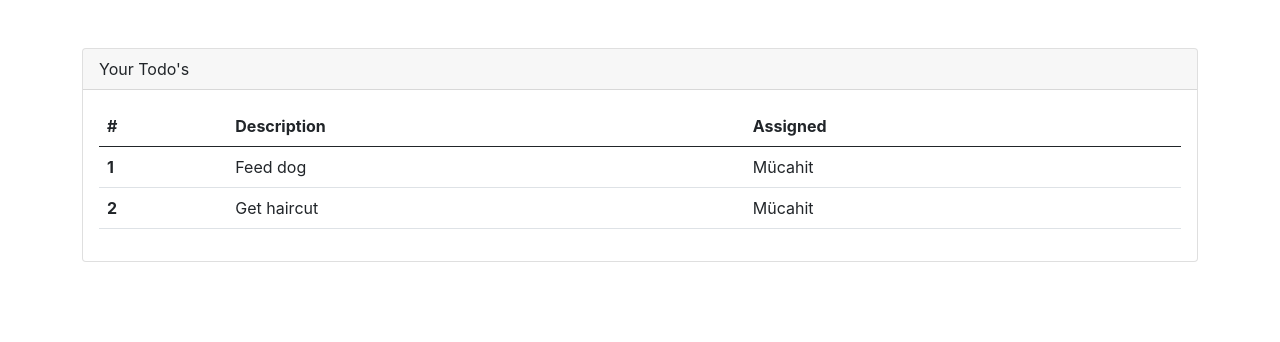
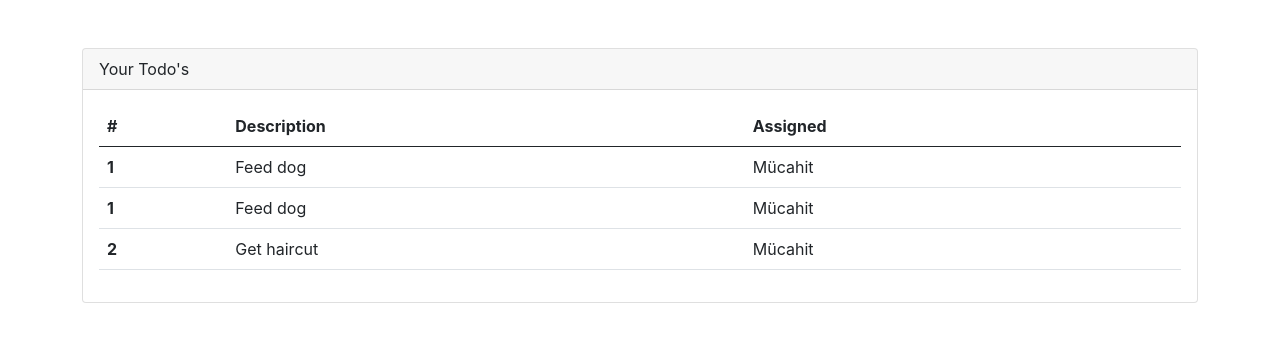
Before and after one commit to mchtshn/react-todo-demo, a React (Create React App) app: page / in a window 1280 px wide. Shown: the top 342 px of the page. Built offline with nearby package versions, Linux system fonts and the light colour scheme.

Commit message:
compenent reusability but static variable

```diff
--- a/src/App.js
+++ b/src/App.js
@@ -20,6 +20,7 @@
                 </thead>
                 <tbody>
                   <TodoRowItem/>
+                  <TodoRowItem/>
                   <tr>
                     <th scope='row'>2</th>
                     <td >Get haircut</td>
--- a/src/components/TodoRowItem.js
+++ b/src/components/TodoRowItem.js
@@ -1,9 +1,13 @@
 function TodoRowItem(){
+    const rowNumber = 1;
+    const rowDescription = "Feed dog";
+    const rwoAssigned = "Mücahit";
+
     return(
        <tr>
-           <th scope="row">1</th>
-           <td >Feed dog</td>
-           <td >Mücahit</td>
+           <th scope="row">{rowNumber}</th>
+           <td >{rowDescription}</td>
+           <td >{rwoAssigned}</td>
        </tr>
     )
    }
```
